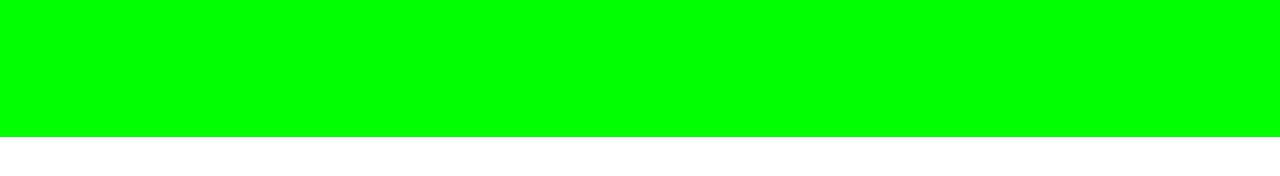
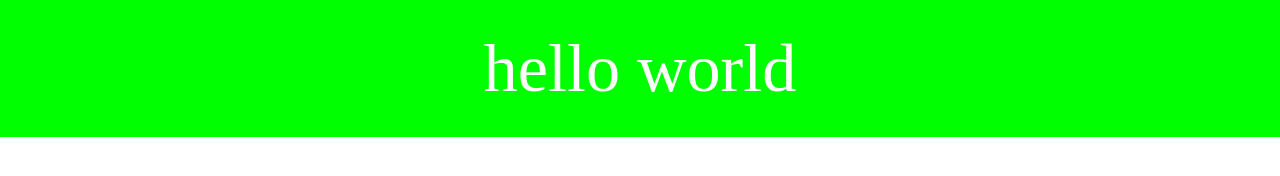
Before and after one commit to Rookior/Rem, a plain HTML site: page index.html in a window 1280 px wide. Drawn offline with Linux system fonts and the light colour scheme.

```diff
--- a/css/index.scss
+++ b/css/index.scss
@@ -12,5 +12,9 @@
     width: 100%;
     //以iphone6为例，浏览器中的iphone6的宽度是375px；而一般设计师出的设计稿的宽度是750px，所以宽和高等比除以2
     height: px2rem(40px);
+	line-height: px2rem(40px);
     background: #00ff00;
+	font-size: px2rem(20px);
+	color:#fff;
+	text-align: center;
 }
--- a/index.html
+++ b/index.html
@@ -10,6 +10,7 @@
 		<div class="wrap">
 			<div class="header">
 				<!--得到iphone的实在高度为40px-->
+				hello world
 			</div>
 		</div>
 		<script type="text/javascript" src="js/index.js" ></script>
```
Also changed, not shown: css/index.css.
